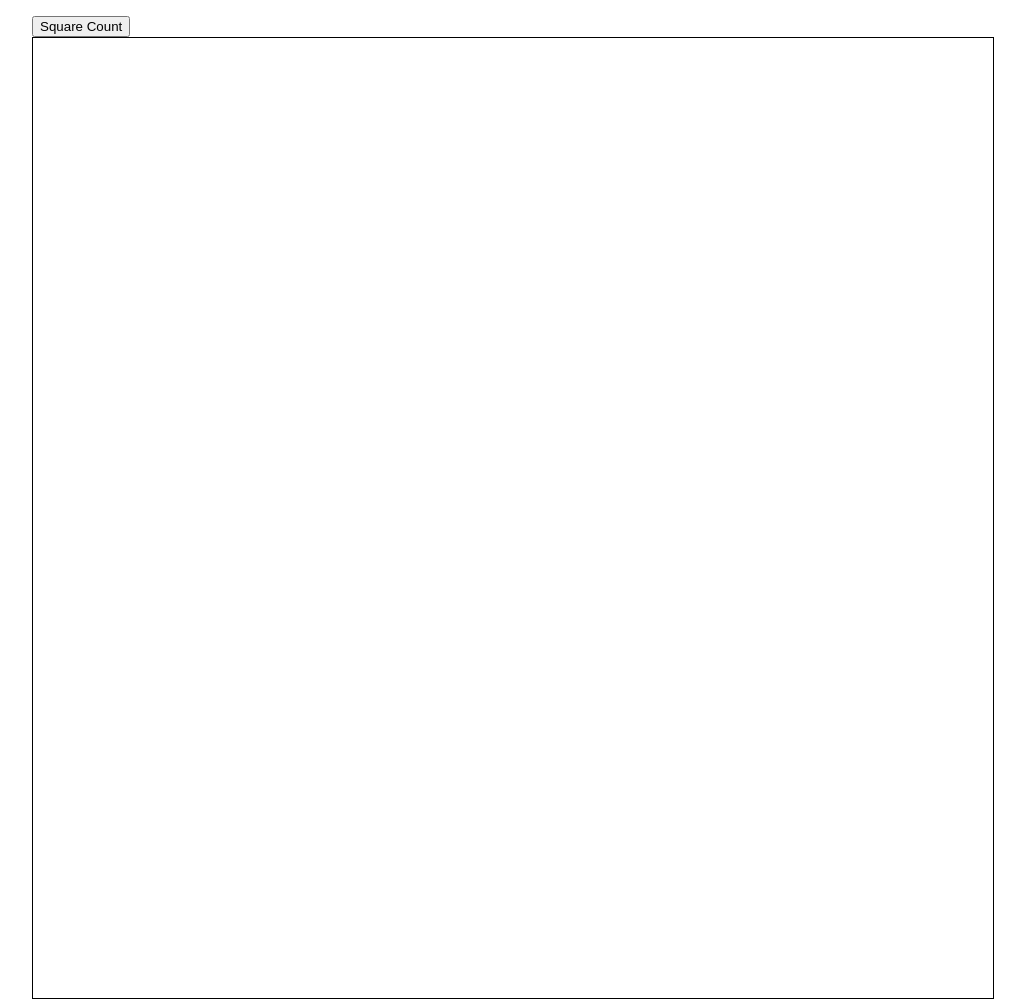
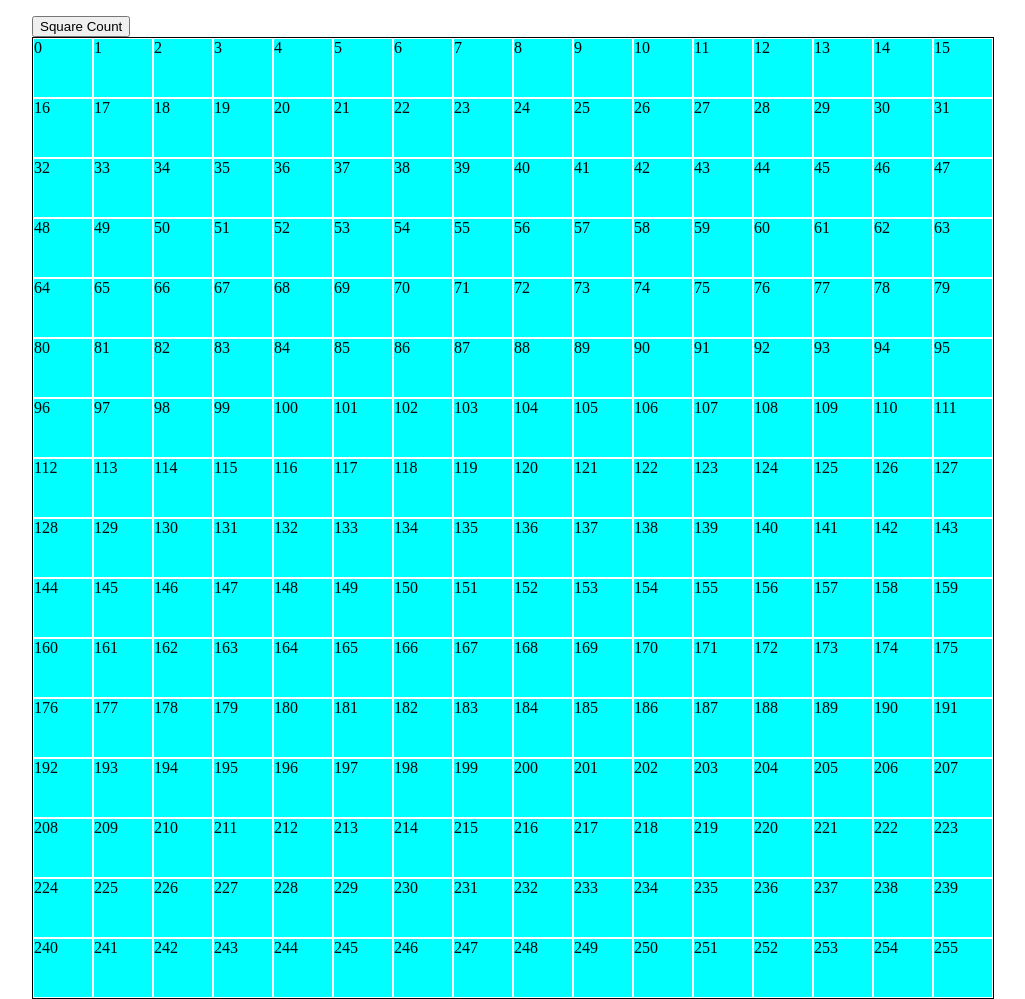
Before and after one commit to timeismonkey/etch-a-sketch, a plain HTML site: page index.html in a window 1280 px wide. Shown: the whole page, without its empty margins (127-1152 px from the left). Drawn offline with Linux system fonts and the light colour scheme.

Commit message:
Added logic to assign equal height and width to each square to fit inside container.

```diff
--- a/script.js
+++ b/script.js
@@ -2,9 +2,19 @@ const width = 960;
 const height = 960;
 const container = document.querySelector(".container")
 
-// Create 16 square divs
-for (let i = 0; i < 32; i++) {
+// Create 32 square divs
+for (let i = 0; i < 256; i++) {
     const square = document.createElement("div");
     square.classList.add("square")
+    square.textContent = i
     container.appendChild(square)
 }
+
+// Style each div to take up an equal amount of space in container
+const squares = document.querySelectorAll(".square");
+squares.forEach(square => {
+    let length = height / 16;
+    length = length.toString() + "px";
+    square.style.height = length;
+    square.style.width = length;
+})
--- a/style.css
+++ b/style.css
@@ -1,3 +1,10 @@
+html {
+    box-sizing: border-box;
+  }
+  *, *:before, *:after {
+    box-sizing: inherit;
+  }
+
 body {
     margin: 0;
     display: flex;
@@ -9,11 +16,12 @@ body {
 .container {
     display: flex;
     flex-wrap: wrap;
-    width: 960px;
-    height: 960px;
+    width: 962px;
+    height: 962px;
     border: 1px solid black;
 }
 
 .square {
     background-color: aqua;
+    border: 1px solid white;
 }
```
